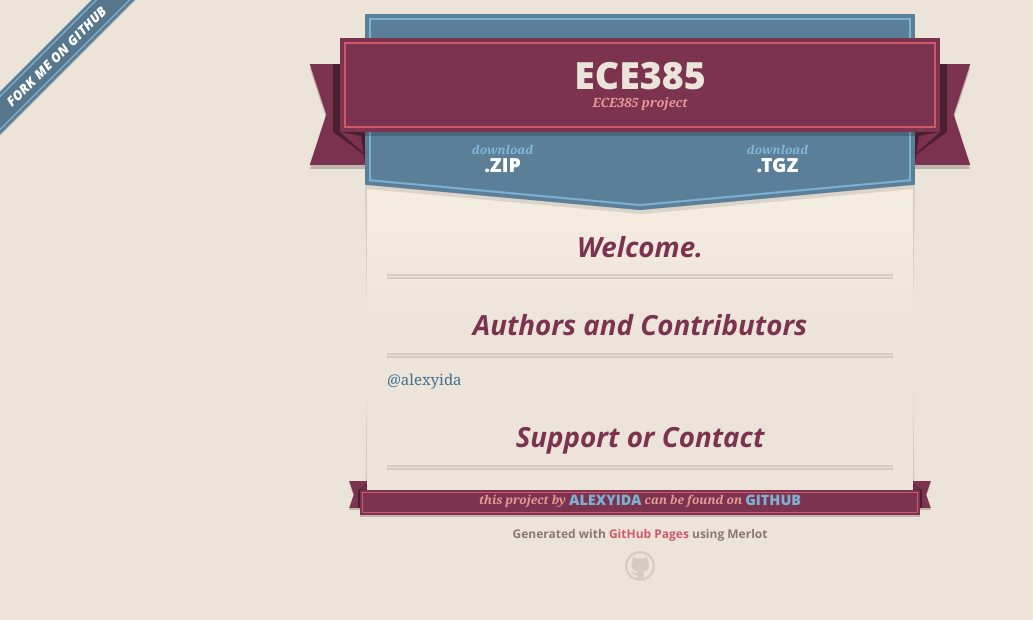
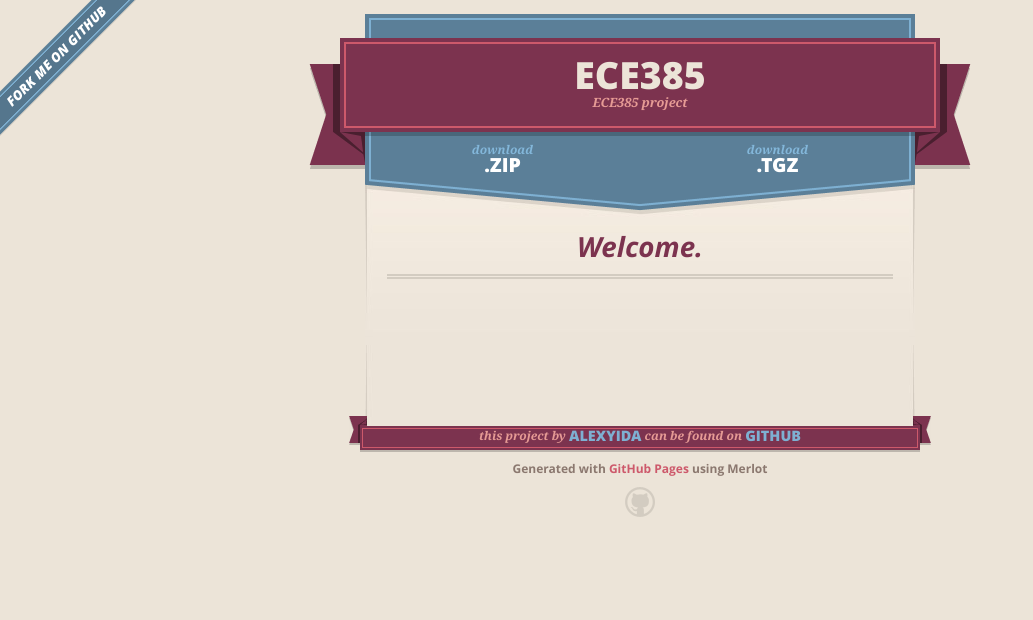
Before and after one commit to alexyida/ECE385, a plain HTML site: page index.html in a window 1280 px wide. Shown: the whole page, without its empty margins (0-1033 px from the left). Drawn offline with nearby package versions, Linux system fonts and the light colour scheme.

Commit message:
Update index.html

```diff
--- a/index.html
+++ b/index.html
@@ -48,12 +48,6 @@
       <section id="main_content">
         <h3>Welcome.</h3>
 
-<h3>Authors and Contributors</h3>
-
-<p><a href="https://github.com/alexyida" class="user-mention">@alexyida</a></p>
-
-<h3>Support or Contact</h3>
-
       </section>
 
       <footer>
```
